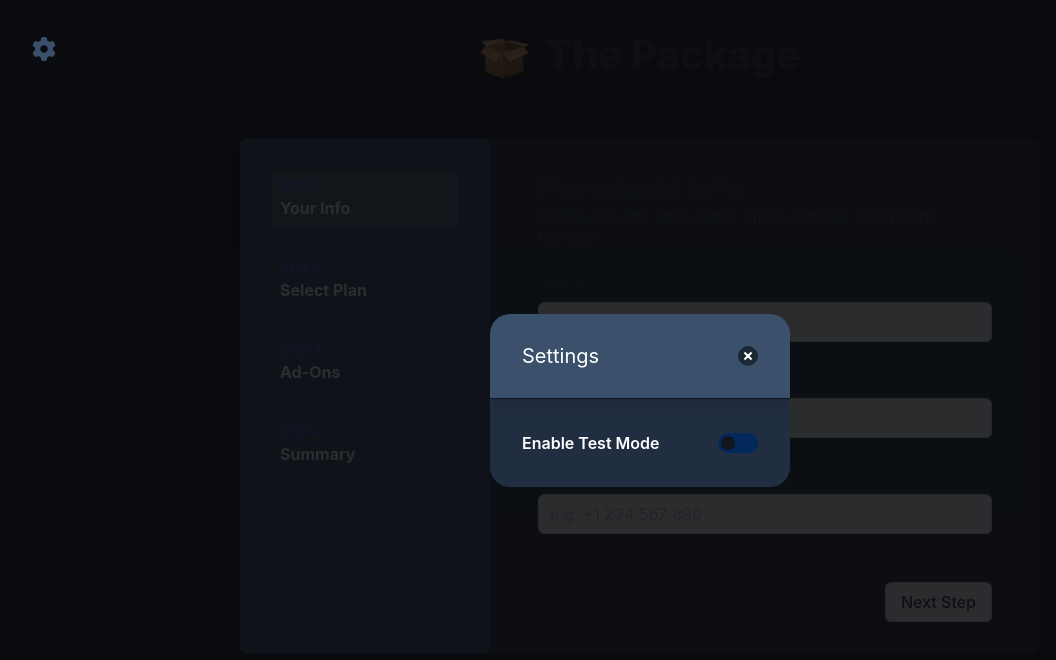
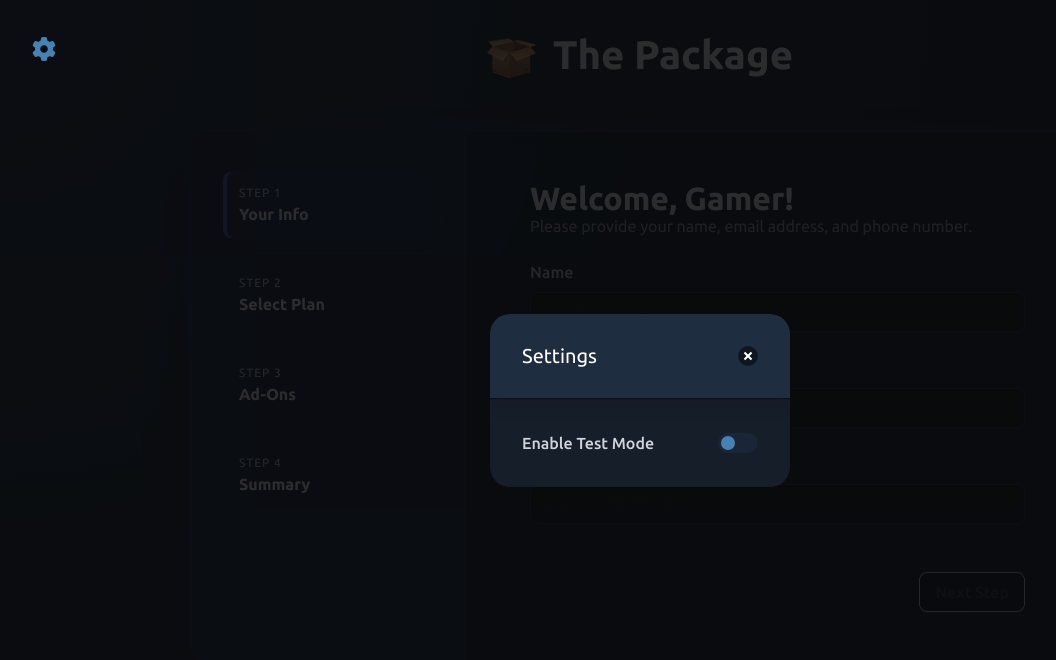
Before and after one commit to acecochez/the-package, a website built with Vite: page index.html in a window 1280 px wide. Both pictures are taken after a click on the element 44 px from the left and 50 px from the top of the page. Shown: the whole page, without its empty margins (0-1056 px from the left). Built offline with nearby package versions, Linux system fonts and the light colour scheme.

Commit message:
Updated UI styles: refined theming, animations, components, & typography

```diff
--- a/index.html
+++ b/index.html
@@ -5,6 +5,9 @@
 	<meta name="viewport" content="width=device-width, initial-scale=1.0">
 
 	<link rel="icon" type="image/png" href="./assets/images/box.png">
+	<link rel="preconnect" href="https://fonts.googleapis.com">
+	<link rel="preconnect" href="https://fonts.gstatic.com" crossorigin>
+	<link href="https://fonts.googleapis.com/css2?family=Ubuntu:wght@400;500;700&display=swap" rel="stylesheet">
 	<link rel="stylesheet" href="https://cdnjs.cloudflare.com/ajax/libs/font-awesome/6.5.1/css/all.min.css"
 	      integrity="sha512-DTOQO9RWCH3ppGqcWaEA1BIZOC6xxalwEsw9c2QQeAIftl+Vegovlnee1c9QX4TctnWMn13TZye+giMm8e2LwA=="
 	      crossorigin="anonymous" referrerpolicy="no-referrer"/>
@@ -46,19 +49,19 @@
 	<div class="sidebar">
 		<div class="has-text-white">
 			<div class="mb-5 sidebar-step active" data-step="1">
-				<p class="is-size-7 has-text-link">STEP 1</p>
+				<p class="is-size-7 has-text-white">STEP 1</p>
 				<p class="is-size-6 has-text-weight-bold">Your Info</p>
 			</div>
 			<div class="mb-5 sidebar-step" data-step="2">
-				<p class="is-size-7 has-text-link">STEP 2</p>
+				<p class="is-size-7 has-text-white">STEP 2</p>
 				<p class="is-size-6 has-text-weight-bold">Select Plan</p>
 			</div>
 			<div class="mb-5 sidebar-step" data-step="3">
-				<p class="is-size-7 has-text-link">STEP 3</p>
+				<p class="is-size-7 has-text-white">STEP 3</p>
 				<p class="is-size-6 has-text-weight-bold">Ad-Ons</p>
 			</div>
 			<div class="sidebar-step" data-step="4">
-				<p class="is-size-7 has-text-link">STEP 4</p>
+				<p class="is-size-7 has-text-white">STEP 4</p>
 				<p class="is-size-6 has-text-weight-bold">Summary</p>
 			</div>
 		</div>
@@ -67,11 +70,11 @@
 	<!-- Form -->
 	<div class="step-container">
 		<div id="mobile-step-indicator" class="is-hidden-tablet mb-4">
-			<p class="is-size-6 has-text-weight-bold has-text-centered has-text-link">STEP 1</p>
+			<p class="is-size-6 has-text-weight-bold has-text-centered has-text-white">STEP 1</p>
 		</div>
 		<!-- Step 1 start -->
 		<div id="step-1" class="step-content">
-			<h1 class="title is-3">Personal info</h1>
+			<h1 class="title is-3">Welcome, Gamer!</h1>
 			<p class="subtitle is-6">Please provide your name, email address, and phone number.</p>
 
 			<div class="field mb-5">
--- a/styles.css
+++ b/styles.css
@@ -1,7 +1,14 @@
 @import "https://cdn.jsdelivr.net/npm/bulma@1.0.4/css/bulma.min.css";
 
 :root {
-    background-color: #11151c;
+    background-color: #0b0e14;
+    --primary-blue: #485fc7;
+    --primary-glow: rgba(72, 95, 199, 0.4);
+    --dark-blue: #111827;
+    --sidebar-blue: rgba(31, 45, 64, 0.5);
+    --bg-darker: #0b0e14;
+    --text-grey: #9ca3af;
+    --accent-cyan: #06b6d4;
 }
 
 body {
@@ -10,6 +17,9 @@ body {
     align-items: center;
     justify-content: center;
     margin: 0;
+    font-family: 'Ubuntu', sans-serif;
+    color: #f8f9fa;
+    background: radial-gradient(circle at top left, #1e293b 0%, #0b0e14 100%);
 }
 
 .page-title {
@@ -25,24 +35,44 @@ body {
 }
 
 .form-card {
-    max-width: 800px;
+    max-width: 900px;
     width: 100%;
     margin: 1rem;
     display: flex;
-	background-color: #212d40;
+    background-color: rgba(17, 24, 39, 0.8);
+    backdrop-filter: blur(12px);
+    border: 1px solid rgba(72, 95, 199, 0.3);
+    border-radius: 16px;
+    box-shadow: 0 25px 50px -12px rgba(0, 0, 0, 0.5),
+                0 0 20px rgba(72, 95, 199, 0.15);
+    overflow: hidden;
 }
 
 .sidebar {
-    width: 250px;
+    width: 275px;
     flex-shrink: 0;
-    padding: 2rem;
-    border-radius: 8px;
-	background-color: #3a506b;
+    padding: 2.5rem 2rem;
+    background-color: var(--sidebar-blue);
+    backdrop-filter: blur(4px);
+    border-right: 1px solid rgba(255, 255, 255, 0.05);
+    display: flex;
+    flex-direction: column;
 }
 
 .step-container {
     flex-grow: 1;
-    padding: 2rem 3rem;
+    padding: 3rem 4rem;
+    display: flex;
+    flex-direction: column;
+}
+
+.step-content {
+    animation: fadeIn 0.4s ease-out;
+}
+
+@keyframes fadeIn {
+    from { opacity: 0; transform: translateY(10px); }
+    to { opacity: 1; transform: translateY(0); }
 }
 
 .hidden {
@@ -56,28 +86,56 @@ body {
 }
 
 .toggle-background {
-	background-color: #11151c;
+	background-color: var(--bg-darker);
+    border: 1px solid #1f2d40;
 }
 
 .sidebar-step {
-    padding: 0.5rem;
-    border-radius: 4px;
-    transition: background-color 0.3s;
+    padding: 0.75rem 1rem;
+    border-radius: 8px;
+    transition: all 0.3s cubic-bezier(0.4, 0, 0.2, 1);
+    cursor: default;
+    margin-bottom: 1.5rem !important;
+    position: relative;
+    overflow: hidden;
+}
+
+.sidebar-step::before {
+    content: '';
+    position: absolute;
+    left: 0;
+    top: 0;
+    height: 100%;
+    width: 0;
+    background: linear-gradient(90deg, rgba(72, 95, 199, 0.1), transparent);
+    transition: width 0.3s ease;
+}
+
+.sidebar-step:hover::before {
+    width: 100%;
 }
 
 .sidebar-step.active {
-    background-color: rgba(255, 255, 255, 0.1);
+    background-color: rgba(72, 95, 199, 0.12);
+    box-shadow: inset 4px 0 0 var(--primary-blue), 0 0 20px rgba(72, 95, 199, 0.1);
+}
+
+.sidebar-step .is-size-7 {
+    letter-spacing: 1px;
+    opacity: 0.8;
 }
 
 .plan-box {
     flex: 1;
-    border-radius: 8px;
-    padding: 1rem;
+    border-radius: 12px;
+    padding: 1.5rem;
     cursor: pointer;
     display: flex;
     flex-direction: column;
-    gap: 2rem;
-    border: 1px solid #11151c;
+    gap: 2.5rem;
+    border: 2px solid #1f2d40;
+    background-color: rgba(11, 14, 20, 0.4);
+    transition: all 0.25s cubic-bezier(0.4, 0, 0.2, 1);
 }
 
 .plan-box img {
@@ -86,36 +144,46 @@ body {
 }
 
 .plan-box:hover {
-    border-color: #485fc7;
+    border-color: var(--primary-blue);
+    background-color: rgba(11, 14, 20, 0.6);
+    transform: translateY(-4px);
+    box-shadow: 0 10px 20px -5px rgba(0, 0, 0, 0.3), 0 0 15px rgba(72, 95, 199, 0.2);
 }
 
 .plan-box.is-selected {
-    border-color: #485fc7;
-    background-color: #11151c;
+    border-color: var(--primary-blue);
+    background-color: rgba(72, 95, 199, 0.05);
+    box-shadow: 0 0 20px rgba(72, 95, 199, 0.15);
 }
 
 .addon-row {
     display: flex;
     align-items: center;
-    border-radius: 8px;
-    padding: 1rem;
+    border-radius: 12px;
+    padding: 1.25rem;
     margin-bottom: 1rem;
-    border: 1px solid #11151c;
+    border: 2px solid #1f2d40;
+    background-color: rgba(11, 14, 20, 0.4);
     cursor: pointer;
+    transition: all 0.25s ease;
 }
 
 .addon-row:hover {
-    border-color: #485fc7;
+    border-color: var(--primary-blue);
+    background-color: rgba(11, 14, 20, 0.6);
+    box-shadow: 0 4px 12px rgba(0, 0, 0, 0.2), 0 0 10px rgba(72, 95, 199, 0.1);
 }
 
 .addon-row.is-selected {
-    border-color: #485fc7;
-    background-color: #11151c;
+    border-color: var(--primary-blue);
+    background-color: rgba(72, 95, 199, 0.05);
+    box-shadow: 0 0 15px rgba(72, 95, 199, 0.1);
 }
 
 .summary-box {
     padding: 1.5rem;
-    border-radius: 8px;
+    border-radius: 12px;
+    background-color: var(--bg-darker);
 }
 
 .total-row {
@@ -123,6 +191,56 @@ body {
     display: flex;
     justify-content: space-between;
     align-items: center;
+}
+
+/* Buttons refinement */
+.button {
+    border-radius: 8px;
+    font-weight: 500;
+    transition: all 0.2s ease;
+    background-color: var(--bg-darker);
+}
+
+.button:active {
+    transform: scale(0.98);
+}
+
+.button.is-primary {
+    background-color: var(--primary-blue);
+    border: none;
+}
+
+.button.is-primary:hover {
+    background-color: #5a73e8;
+    box-shadow: 0 0 20px rgba(72, 95, 199, 0.4);
+    transform: translateY(-1px);
+}
+
+/* Inputs refinement */
+.input, .select select {
+    background-color: var(--bg-darker) !important;
+    border: 1px solid #1f2d40 !important;
+    color: white !important;
+    border-radius: 8px !important;
+    transition: border-color 0.2s;
+}
+
+.input:focus, .select select:focus {
+    border-color: var(--primary-blue) !important;
+    box-shadow: 0 0 0 2px rgba(72, 95, 199, 0.2) !important;
+}
+
+.label {
+    color: #ced4da !important;
+    font-weight: 500;
+}
+
+.title {
+    color: white !important;
+}
+
+.subtitle {
+    color: var(--text-grey) !important;
 }
 
 /* Switch toggle */
@@ -146,8 +264,7 @@ body {
   left: 0;
   right: 0;
   bottom: 0;
-  background-color: #022959;
-  -webkit-transition: .4s;
+  background-color: var(--sidebar-blue);
   transition: .4s;
 }
 
@@ -158,9 +275,12 @@ body {
   width: 14px;
   left: 3px;
   bottom: 3px;
-  background-color: #11151c;
-  -webkit-transition: .4s;
+  background-color: steelblue;
   transition: .4s;
+}
+
+input:checked + .slider {
+  background-color: var(--primary-blue);
 }
 
 input:checked + .slider:before {
@@ -212,14 +332,14 @@ input:checked + .slider:before {
     position: fixed;
     top: 2rem;
     left: 2rem;
-    color: #3a506b;
+    color:  steelblue;
     font-size: 1.5rem;
     cursor: pointer;
     z-index: 1000;
 }
 
 .settings-icon:hover {
-    color: #485fc7;
+    color: lightsteelblue;
 }
 
 /* Settings Modal - Simple Bulma Modal */
@@ -229,13 +349,12 @@ input:checked + .slider:before {
 }
 
 #settings-modal .modal-card-body {
-    background-color: #212d40;
+    background-color: #161e2a;
     color: white;
 }
-
 #settings-modal .modal-card-head {
-    background-color: #3a506b;
-    border-bottom: 1px solid #11151c;
+    background-color: #1f2d40;
+    border-bottom: 1px solid #0b0e14;
 }
 
 #settings-modal .modal-card-title {
@@ -282,10 +401,10 @@ input:checked + .slider:before {
     }
 
     .step-container {
-        padding: 1.5rem;
-        background-color: #212d40;
-        border-radius: 8px;
-        box-shadow: 0 10px 25px rgba(0, 0, 0, 0.2);
+        padding: 2rem 1.5rem;
+        background-color: var(--dark-blue);
+        border-radius: 12px;
+        box-shadow: 0 10px 25px rgba(0, 0, 0, 0.4);
     }
 
     #mobile-step-indicator {
@@ -304,7 +423,7 @@ input:checked + .slider:before {
         flex-direction: row;
         align-items: center;
         gap: 1rem;
-        padding: 0.75rem;
+        padding: 1rem;
     }
 
     .plan-box img {
@@ -319,7 +438,7 @@ input:checked + .slider:before {
 
     /* Fixed buttons at the bottom for mobile */
     .step-container {
-        padding-bottom: 5rem;
+        padding-bottom: 6rem;
     }
 
     .is-flex.is-justify-content-space-between.mt-6:not(.test-mode-only) {
@@ -327,10 +446,11 @@ input:checked + .slider:before {
         bottom: 0;
         left: 0;
         right: 0;
-        background-color: #212d40;
-        padding: 1rem;
+        background-color: var(--dark-blue);
+        padding: 1.25rem 1.5rem;
         margin-top: 0 !important;
-        box-shadow: 0 -5px 10px rgba(0, 0, 0, 0.2);
+        box-shadow: 0 -5px 15px rgba(0, 0, 0, 0.3);
         z-index: 10;
+        border-top: 1px solid #1f2d40;
     }
 }
```
